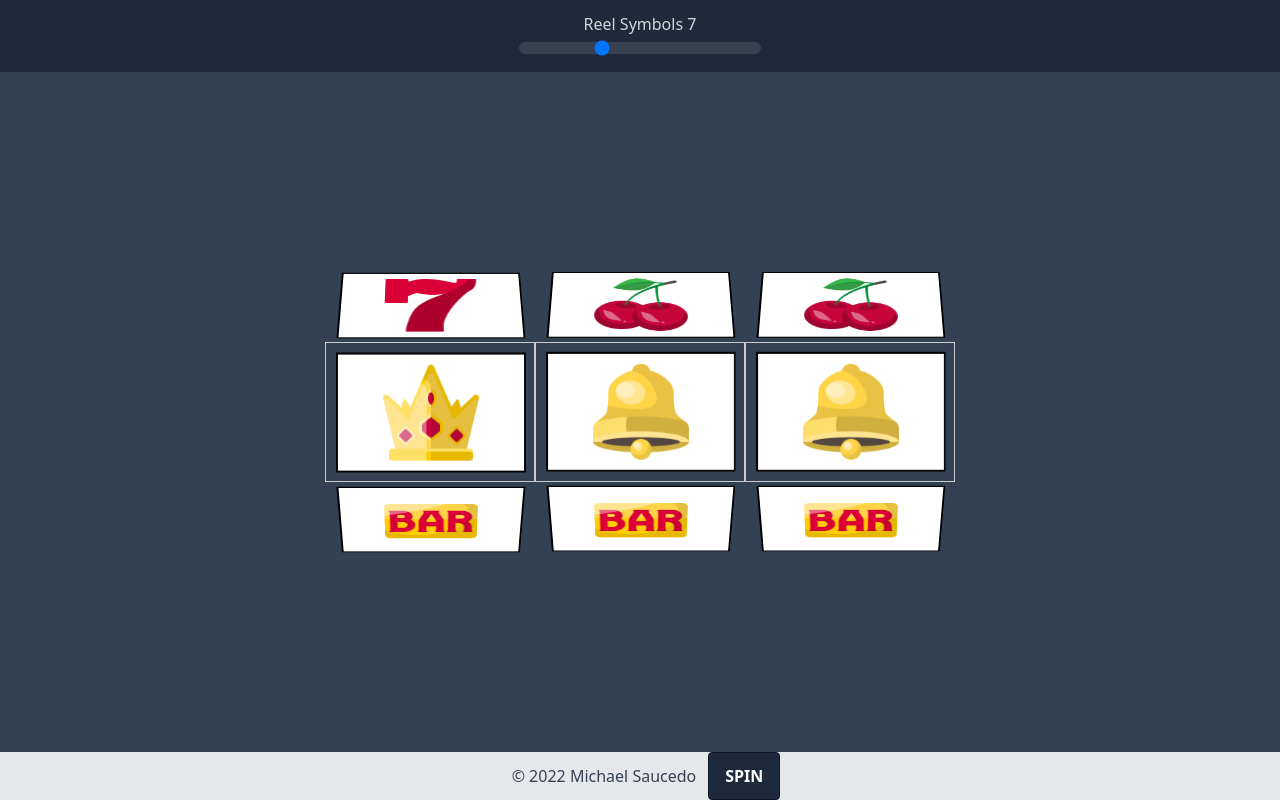
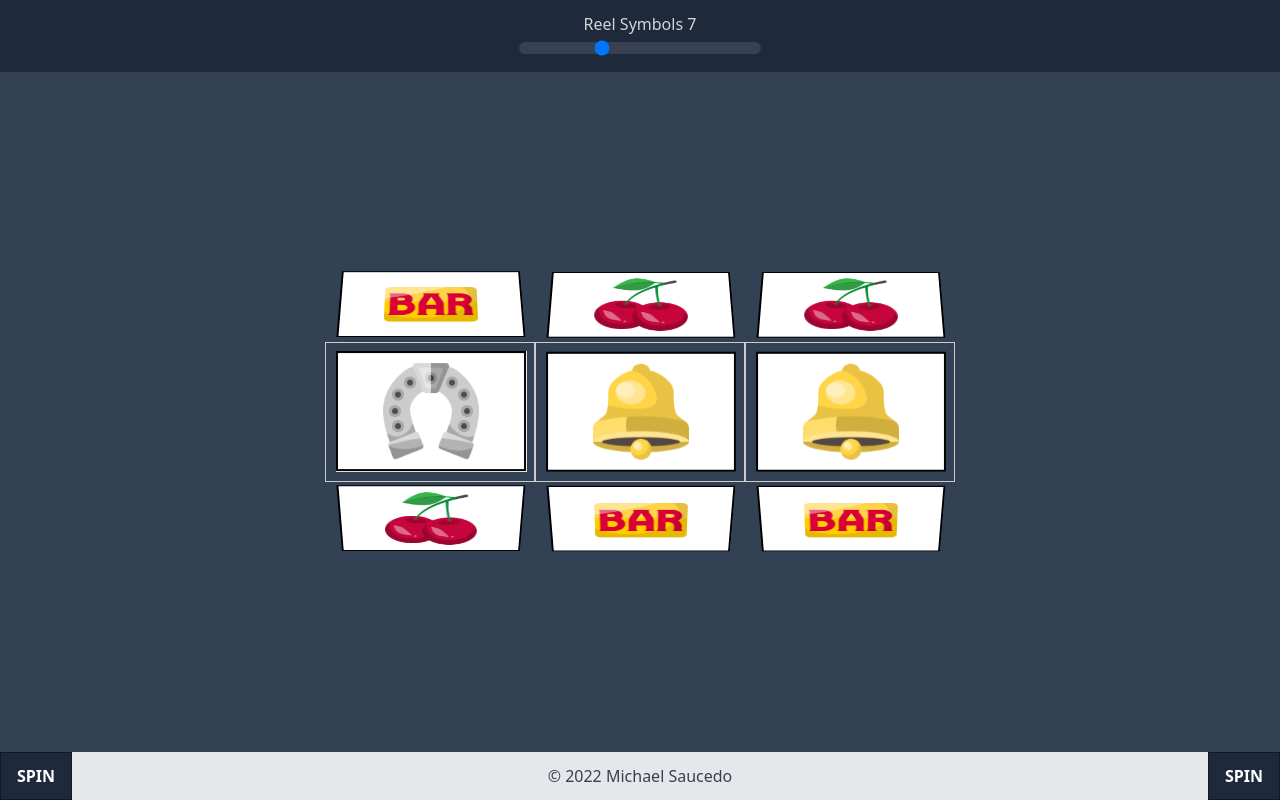
Before and after one commit to Sauce101/slot-sauce, a React (Create React App) app: page / in a window 1280 px wide. Built offline with nearby package versions, Linux system fonts and the light colour scheme.

Commit message:
added reverse spin as another button

```diff
--- a/src/App.js
+++ b/src/App.js
@@ -8,6 +8,7 @@ function App() {
   const [isHorizontal, setIsHorizontal] = useState(false)
   const [cellCount, setCellCount] = useState(7)
   const [rng, setRng] = useState(false)
+  const [rngReverse, setRngReverse] = useState(false)
 
   const mql = window.matchMedia('(orientation: portrait)')
 
@@ -22,6 +23,9 @@ function App() {
   const handleRng = () => {
     setRng(!rng)
   }
+  const handleRngReverse = () => {
+    setRngReverse(!rngReverse)
+  }
 
   useEffect(() => {
     if (mql.matches) {
@@ -35,11 +39,26 @@ function App() {
     <div className="flex flex-col min-h-screen w-full pb-[48px] bg-slate-700 overflow-hidden">
       <HomeNavbar cellCount={cellCount} setCellCount={setCellCount} />
       <div className="flex flex-row portrait:flex-col justify-center items-center my-auto">
-        <Zwheel rng={rng} cellCount={cellCount} isHorizontal={isHorizontal} />
-        <Zwheel rng={rng} cellCount={cellCount} isHorizontal={isHorizontal} />
-        <Zwheel rng={rng} cellCount={cellCount} isHorizontal={isHorizontal} />
+        <Zwheel
+          rng={rng}
+          rngReverse={rngReverse}
+          cellCount={cellCount}
+          isHorizontal={isHorizontal}
+        />
+        <Zwheel
+          rng={rng}
+          rngReverse={rngReverse}
+          cellCount={cellCount}
+          isHorizontal={isHorizontal}
+        />
+        <Zwheel
+          rng={rng}
+          rngReverse={rngReverse}
+          cellCount={cellCount}
+          isHorizontal={isHorizontal}
+        />
       </div>
-      <Footer handleRng={handleRng} />
+      <Footer handleRng={handleRng} handleRngReverse={handleRngReverse} />
     </div>
   )
 }
--- a/src/components/Footer.jsx
+++ b/src/components/Footer.jsx
@@ -1,13 +1,21 @@
 import PropTypes from 'prop-types'
 
-function Footer({ handleRng }) {
+function Footer({ handleRng, handleRngReverse }) {
   return (
     <footer className="bg-gray-200 text-center fixed left-0 right-0 bottom-0 flex justify-center">
-      <div className="text-gray-700 text-center p-3 font-normal">© 2022 Michael Saucedo</div>
+      <button
+        type="button"
+        onClick={handleRngReverse}
+        className="bg-slate-800 hover:bg-slate-700 text-white font-bold py-2 px-4 border border-slate-900">
+        SPIN
+      </button>
+      <div className="text-gray-700 text-center p-3 font-normal text-base mx-auto">
+        © 2022 Michael Saucedo
+      </div>
       <button
         type="button"
         onClick={handleRng}
-        className="text-center bg-slate-800 hover:bg-slate-700 text-white font-bold py-2 px-4 border border-slate-900 rounded">
+        className="bg-slate-800 hover:bg-slate-700 text-white font-bold py-2 px-4 border border-slate-900">
         SPIN
       </button>
     </footer>
@@ -16,6 +24,7 @@ function Footer({ handleRng }) {
 
 Footer.propTypes = {
   handleRng: PropTypes.func.isRequired,
+  handleRngReverse: PropTypes.func.isRequired,
 }
 
 export default Footer
--- a/src/components/Zwheel.js
+++ b/src/components/Zwheel.js
@@ -2,7 +2,7 @@ import { useState, useEffect, useRef, useLayoutEffect } from 'react'
 import PropTypes from 'prop-types'
 import symbols2 from './symbols2'
 
-function Zwheel({ isHorizontal, rng, cellCount }) {
+function Zwheel({ isHorizontal, rng, rngReverse, cellCount }) {
   const carousel = useRef(null)
   const refs = useRef([])
   const cells = refs.current.map((value) => value)
@@ -24,6 +24,11 @@ function Zwheel({ isHorizontal, rng, cellCount }) {
       ? setSelectedIndex(selectedIndex + randomNumberInRange(2, 6))
       : setSelectedIndex(selectedIndex + randomNumberInRange(6, 14))
   }, [rng])
+  useEffect(() => {
+    return cellCount < 8
+      ? setSelectedIndex(selectedIndex + randomNumberInRange(-2, -6))
+      : setSelectedIndex(selectedIndex + randomNumberInRange(-6, -14))
+  }, [rngReverse])
 
   useLayoutEffect(() => {
     setWidth(carousel.current.offsetWidth)
@@ -91,5 +96,6 @@ Zwheel.propTypes = {
   isHorizontal: PropTypes.bool.isRequired,
   cellCount: PropTypes.oneOfType([PropTypes.string, PropTypes.number]).isRequired,
   rng: PropTypes.bool.isRequired,
+  rngReverse: PropTypes.bool.isRequired,
 }
 export default Zwheel
--- a/src/components/symbols.js
+++ b/src/components/symbols.js
@@ -18,73 +18,72 @@ const symbols = [
   {
     transform: 'rotateY(0deg) translateZ(288px)',
     src: seven,
+    id: 1,
   },
   {
     transform: 'rotateY(40deg) translateZ(288px)',
     src: bar,
+    id: 2,
   },
   {
     transform: 'rotateY(80deg) translateZ(288px)',
     src: bell,
+    id: 3,
   },
   {
     transform: 'rotateY(120deg) translateZ(288px)',
     src: cherries,
+    id: 4,
   },
   {
     transform: 'rotateY(160deg) translateZ(288px)',
     src: clover,
+    id: 5,
   },
   {
     transform: 'rotateY(200deg) translateZ(288px)',
     src: watermelon,
+    id: 6,
   },
   {
     transform: 'rotateY(240deg) translateZ(288px)',
     src: crown,
+    id: 7,
   },
   {
     transform: 'rotateY(280deg) translateZ(288px)',
     src: diamond,
+    id: 8,
   },
   {
     transform: 'rotateY(320deg) translateZ(288px)',
     src: grapes,
+    id: 9,
   },
   {
     src: horseshoe,
+    id: 10,
   },
   {
     src: orange,
+    id: 11,
   },
   {
     src: apple,
+    id: 12,
   },
   {
     src: star,
+    id: 13,
   },
   {
     src: coin,
+    id: 14,
   },
   {
     src: win,
+    id: 15,
   },
 ]
 
 export default symbols
-
-// apple,
-//   bar,
-//   bell,
-//   cherries,
-//   clover,
-//   coin,
-//   crown,
-//   diamond,
-//   grapes,
-//   horseshoe,
-//   orange,
-//   seven,
-//   star,
-//   watermelon,
-//   win,
```
